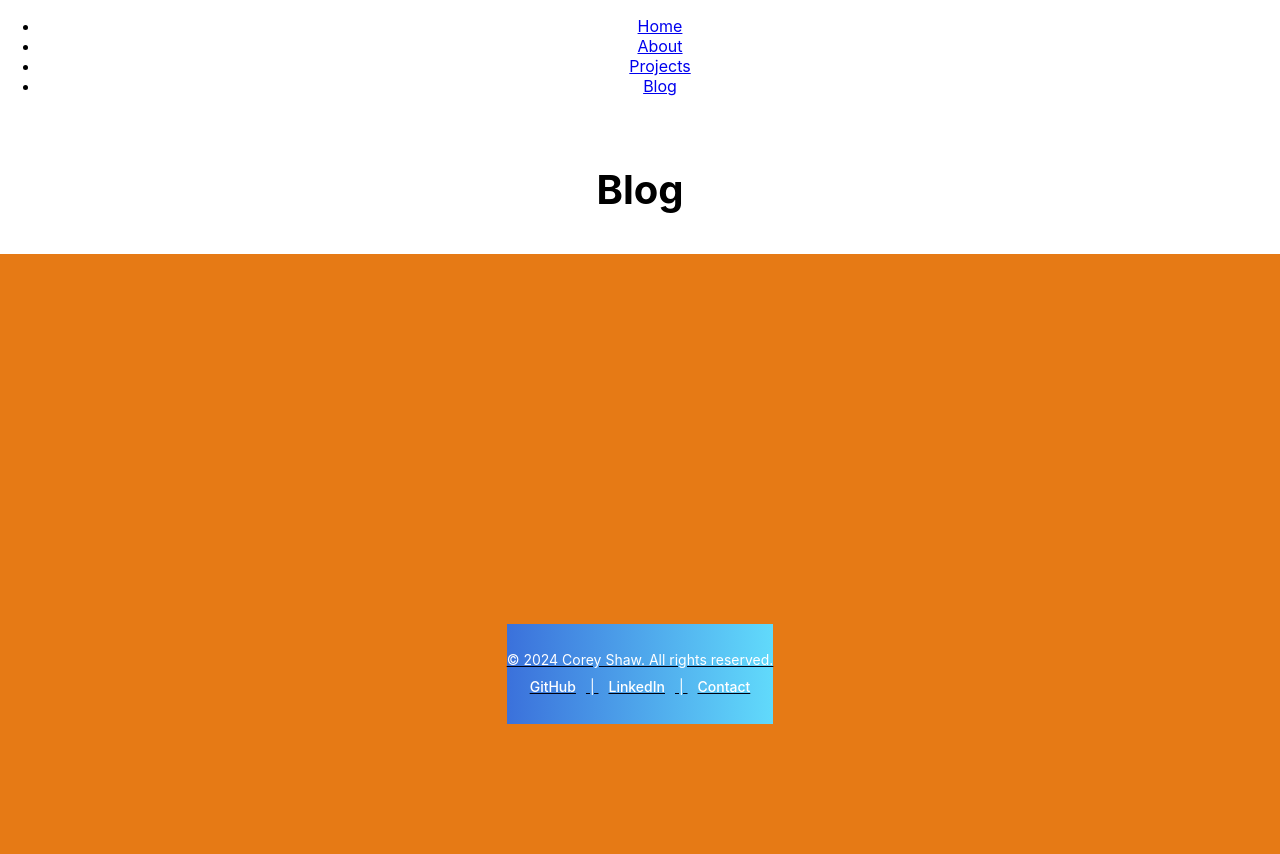
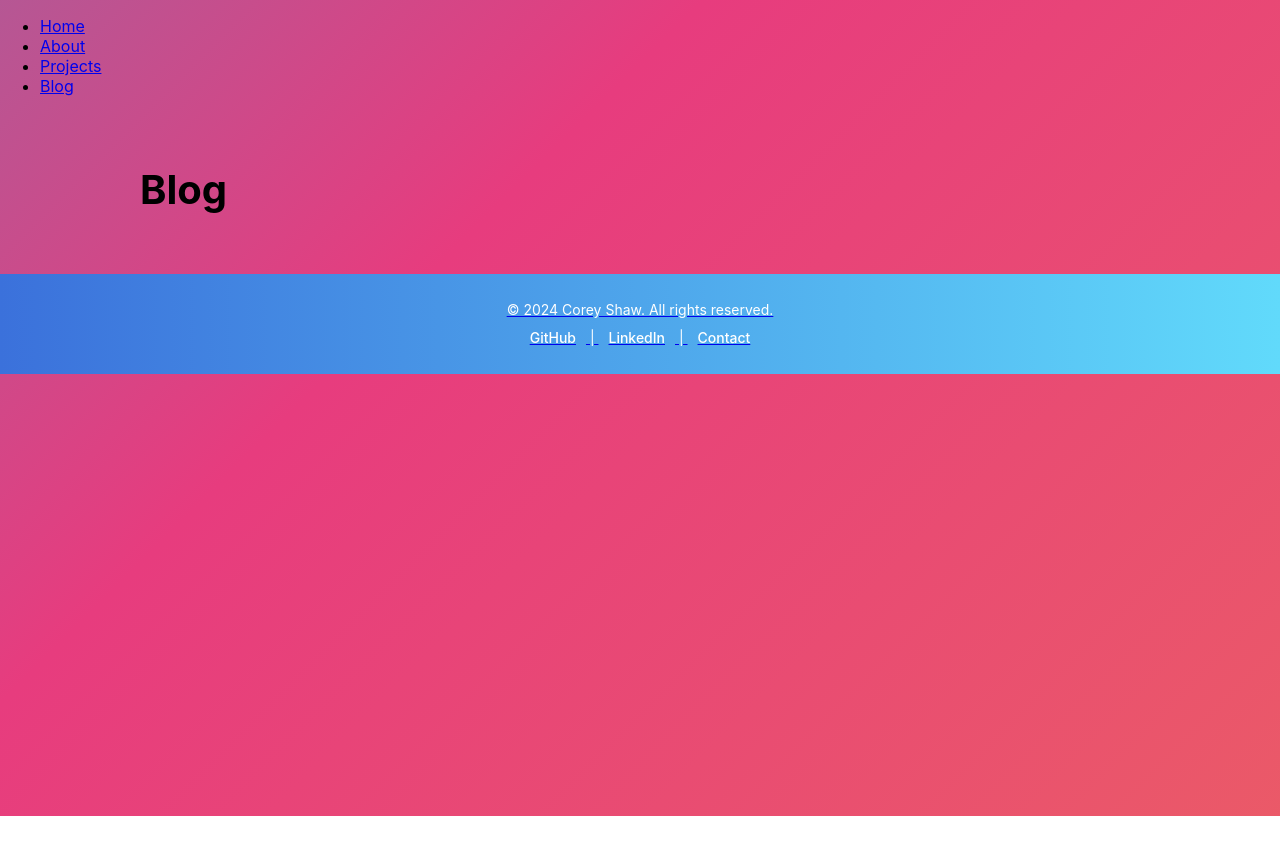
Before and after one commit to shawcorey/my-portfolio, a React (Create React App) app: page /blog in a window 1280 px wide. Shown: the top 854 px of the page. After the commit the page ends 816 px from the top, so only its background shows below. Built offline with nearby package versions, Linux system fonts and the light colour scheme.

Commit message:
Update App.css
Added animated gradient to background across the app.

```diff
--- a/src/App.css
+++ b/src/App.css
@@ -1,38 +1,20 @@
-.App {
-  text-align: center;
+/* App.css */
+body {
+  background: linear-gradient(-45deg, #ee7752, #e73c7e, #23a6d5, #23d5ab);
+  background-size: 400% 400%;
+  animation: gradient 15s ease infinite;
+  margin: 0;
+  height: 100vh;
 }
 
-.App-logo {
-  height: 40vmin;
-  pointer-events: none;
-}
-
-@media (prefers-reduced-motion: no-preference) {
-  .App-logo {
-    animation: App-logo-spin infinite 20s linear;
+@keyframes gradient {
+  0% {
+    background-position: 0% 50%;
+  }
+  50% {
+    background-position: 100% 50%;
+  }
+  100% {
+    background-position: 0% 50%;
   }
 }
-
-.App-header {
-  background-color: #e67a15;
-  min-height: 100vh;
-  display: flex;
-  flex-direction: column;
-  align-items: center;
-  justify-content: center;
-  font-size: calc(10px + 2vmin);
-  color: rgba(12, 53, 235, 0.986);
-}
-
-.App-link {
-  color: #01010f;
-}
-
-@keyframes App-logo-spin {
-  from {
-    transform: rotate(0deg);
-  }
-  to {
-    transform: rotate(360deg);
-  }
-}
```
